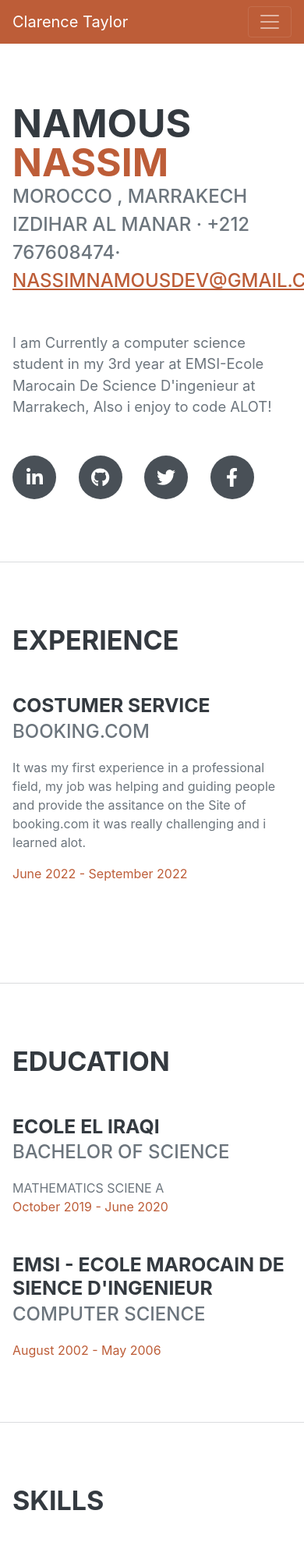
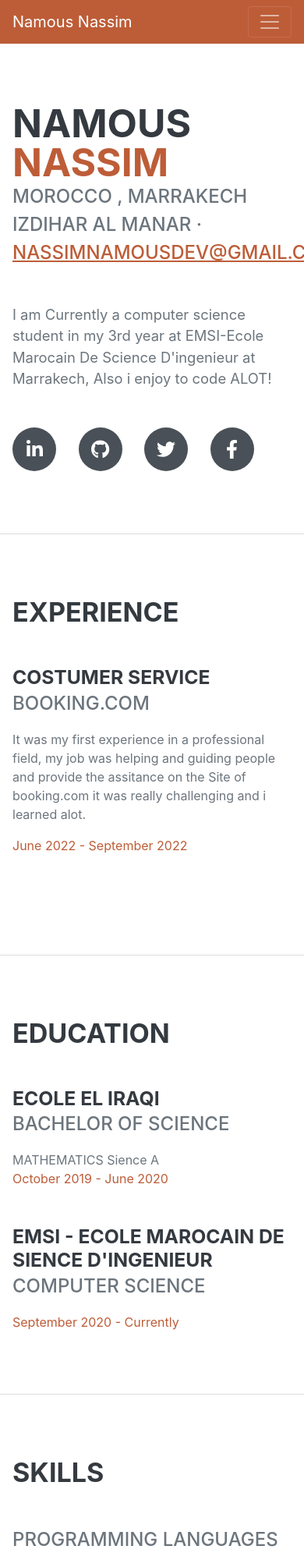
Before and after one commit to NamousNassim/nassimnamous, a plain HTML site: page index.html in a window 390 px wide. Shown: the top 2000 px of the page at 78% size. Drawn offline with nearby package versions, Linux system fonts and the light colour scheme; a web font is replaced by a local one.

Commit message:
Update index.html

```diff
--- a/index.html
+++ b/index.html
@@ -5,7 +5,7 @@
         <meta name="viewport" content="width=device-width, initial-scale=1, shrink-to-fit=no" />
         <meta name="description" content="" />
         <meta name="author" content="" />
-        <title>Resume - Start Bootstrap Theme</title>
+        <title>Namous Nassim</title>
         <link rel="icon" type="image/x-icon" href="assets/img/favicon.ico" />
         <!-- Font Awesome icons (free version)-->
         <script src="https://use.fontawesome.com/releases/v6.1.0/js/all.js" crossorigin="anonymous"></script>
@@ -19,7 +19,7 @@
         <!-- Navigation-->
         <nav class="navbar navbar-expand-lg navbar-dark bg-primary fixed-top" id="sideNav">
             <a class="navbar-brand js-scroll-trigger" href="#page-top">
-                <span class="d-block d-lg-none">Clarence Taylor</span>
+                <span class="d-block d-lg-none">Namous Nassim</span>
                 <span class="d-none d-lg-block"><img class="img-fluid img-profile rounded-circle mx-auto mb-2" src="assets/img/NASSIM.jpeg" alt="..." /></span>
             </a>
             <button class="navbar-toggler" type="button" data-bs-toggle="collapse" data-bs-target="#navbarResponsive" aria-controls="navbarResponsive" aria-expanded="false" aria-label="Toggle navigation"><span class="navbar-toggler-icon"></span></button>
@@ -43,7 +43,7 @@
                         <span class="text-primary"> NASSIM</span>
                     </h1>
                     <div class="subheading mb-5">
-                        Morocco , Marrakech Izdihar Al Manar · +212 767608474·
+                        Morocco , Marrakech Izdihar Al Manar ·
                         <a href="mailto:name@email.com">nassimnamousdev@gmail.com</a>
                     </div>
                     <p class="lead mb-5">I am Currently a computer science student in my 3rd year at EMSI-Ecole Marocain De Science D'ingenieur at Marrakech, Also i enjoy to code ALOT!</p>
@@ -77,7 +77,7 @@
                         <div class="flex-grow-1">
                             <h3 class="mb-0">Ecole El IRAQI</h3>
                             <div class="subheading mb-3">Bachelor of Science</div>
-                            <div>MATHEMATICS SCIENE A </div>
+                            <div>MATHEMATICS Sience A </div>
                             </div>
                         <div class="flex-shrink-0"><span class="text-primary">October 2019 -  June 2020</span></div>
                     </div>
@@ -87,7 +87,7 @@
                             <div class="subheading mb-3">Computer Science </div>
 
                         </div>
-                        <div class="flex-shrink-0"><span class="text-primary">August 2002 - May 2006</span></div>
+                        <div class="flex-shrink-0"><span class="text-primary">September 2020  - Currently</span></div>
                     </div>
                 </div>
             </section>
@@ -137,7 +137,7 @@
             <section class="resume-section" id="interests">
                 <div class="resume-section-content">
                     <h2 class="mb-5">Interests</h2>
-                    <p>Apart from being a web developer, I enjoy most of my time being outdoors. In the winter, I am an avid skier and novice ice climber. During the warmer months here in Colorado, I enjoy mountain biking, free climbing, and kayaking.</p>
+                    <p>Apart from being a developer, I enjoy most of my time being outdoors. In the winter, I am an avid skier and novice ice climber. During the warmer months here in Colorado, I enjoy mountain biking, free climbing, and kayaking.</p>
                     <p class="mb-0">When forced indoors, I follow a number of sci-fi and fantasy genre movies and television shows, I am an aspiring chef, and I spend a large amount of my free time exploring the latest technology advancements in the front-end web development world.</p>
                 </div>
             </section>
```
